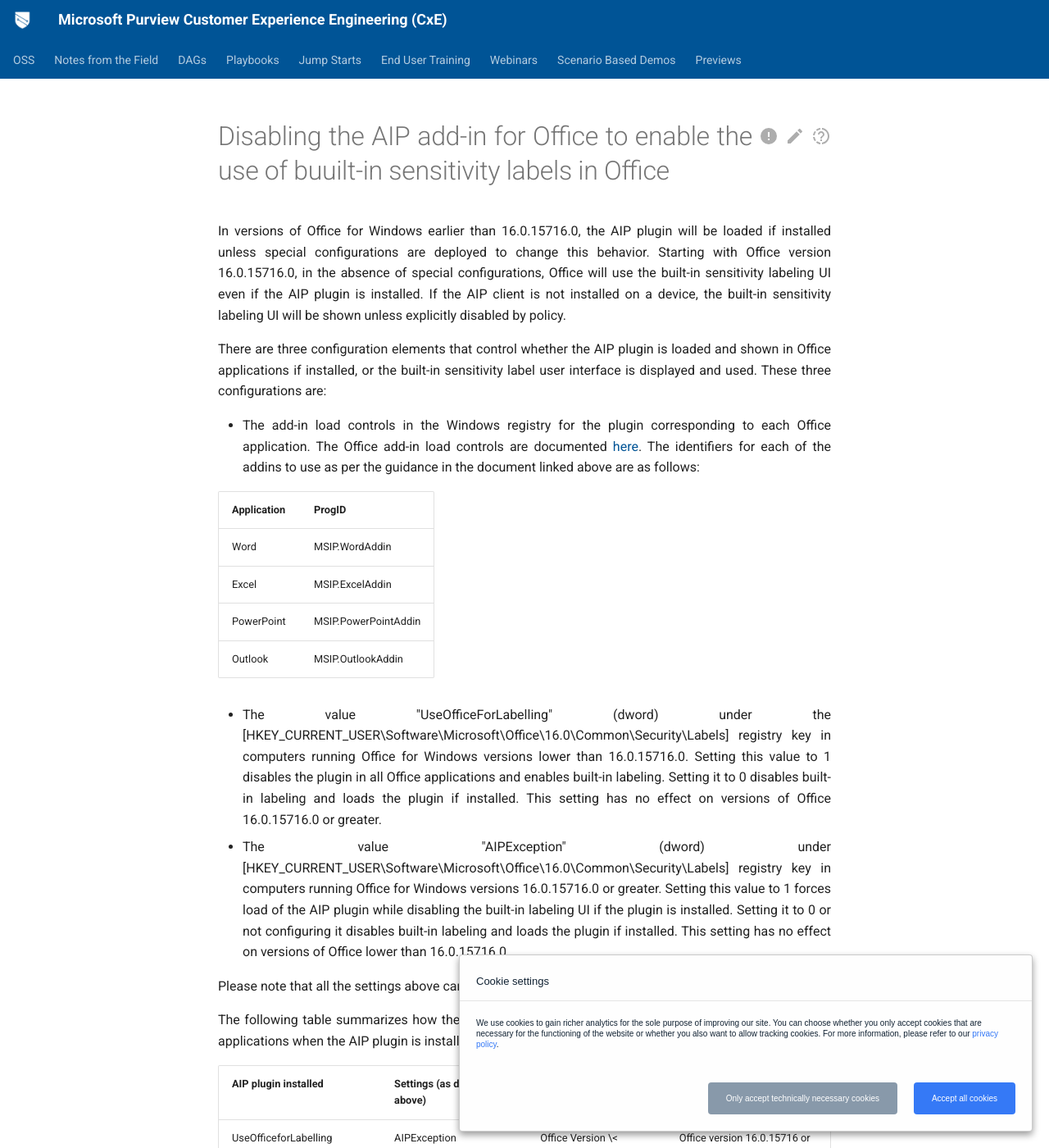
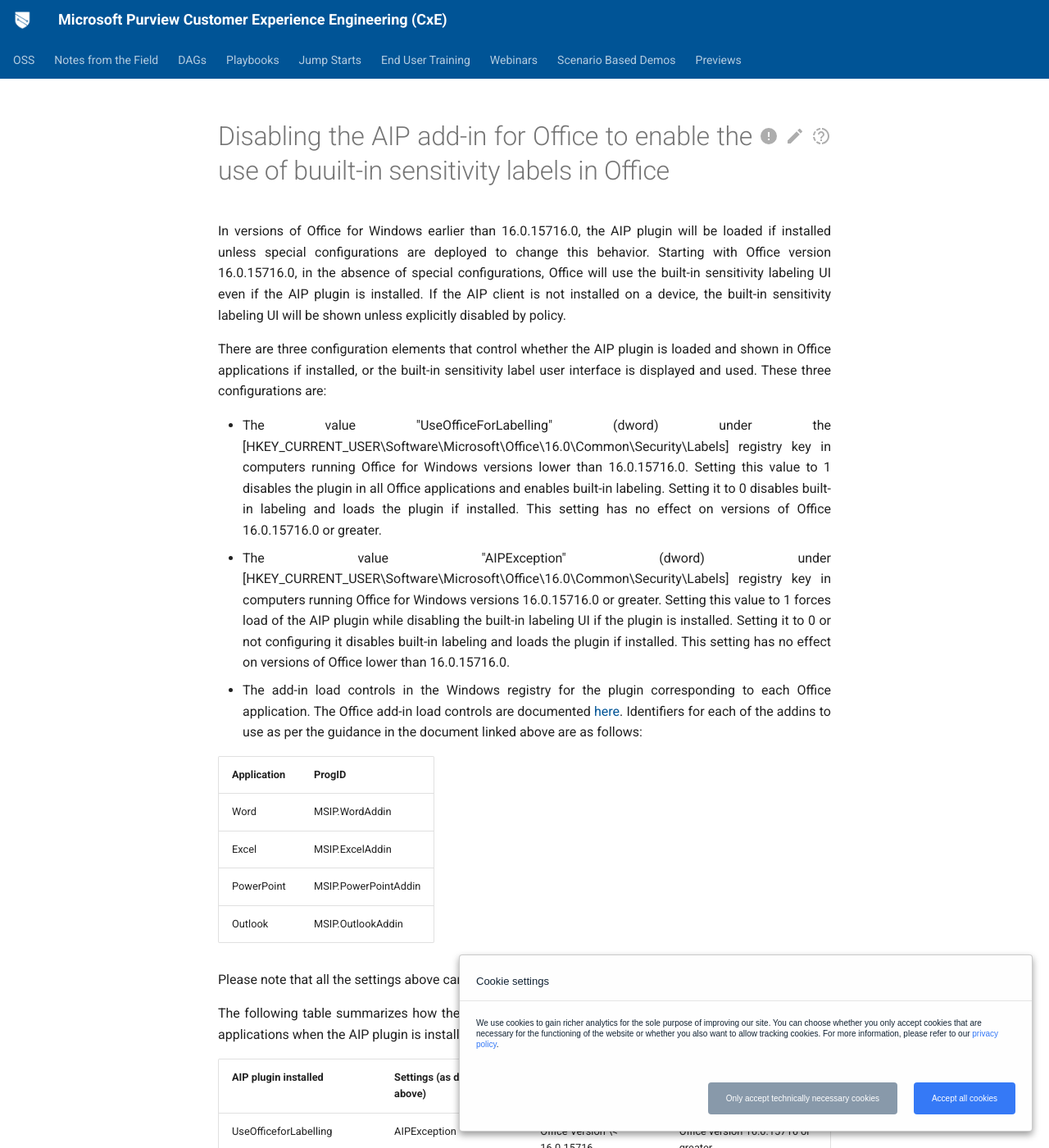
Before and after one commit to microsoft/ComplianceCxE, an MkDocs documentation site: the page built from docs/playbooks/AIP2MIPResources/AIP2MIPSwitch.md, in a window 1280 px wide and 1400 px high. Shown: the whole window at 82% size. Built offline with MkDocs 1.6.1 and Material for MkDocs 9.7.7, drawn with Linux system fonts in a browser that asks for light colours; some of the changed lines change nothing that is shown.

Commit message:
Update AIP2MIPSwitch.md

```diff
--- a/docs/playbooks/AIP2MIPResources/AIP2MIPSwitch.md
+++ b/docs/playbooks/AIP2MIPResources/AIP2MIPSwitch.md
@@ -4,7 +4,9 @@
 
 There are three configuration elements that control whether the AIP plugin is loaded and shown in Office applications if installed, or the built-in sensitivity label user interface is displayed and used. These three configurations are:
 
-- The add-in load controls in the Windows registry for the plugin corresponding to each Office application. The Office add-in load controls are documented [here](https://learn.microsoft.com/en-US/microsoft-365/troubleshoot/group-policy/office-add-in-not-loaded). The identifiers for each of the addins to use as per the guidance in the document linked above are as follows:
+- The value "UseOfficeForLabelling" (dword) under the [HKEY\_CURRENT\_USER\Software\Microsoft\Office\16.0\Common\Security\Labels] registry key in computers running Office for Windows versions lower than 16.0.15716.0. Setting this value to 1 disables the plugin in all Office applications and enables built-in labeling. Setting it to 0 disables built-in labeling and loads the plugin if installed. This setting has no effect on versions of Office 16.0.15716.0 or greater.
+- The value "AIPException" (dword) under [HKEY\_CURRENT\_USER\Software\Microsoft\Office\16.0\Common\Security\Labels] registry key in computers running Office for Windows versions 16.0.15716.0 or greater. Setting this value to 1 forces load of the AIP plugin while disabling the built-in labeling UI if the plugin is installed. Setting it to 0 or not configuring it disables built-in labeling and loads the plugin if installed. This setting has no effect on versions of Office lower than 16.0.15716.0.
+- The add-in load controls in the Windows registry for the plugin corresponding to each Office application. The Office add-in load controls are documented [here](https://learn.microsoft.com/en-US/microsoft-365/troubleshoot/group-policy/office-add-in-not-loaded). Identifiers for each of the addins to use as per the guidance in the document linked above are as follows:
 
  | **Application** | **ProgID** |
  | --- | --- |
@@ -12,9 +14,6 @@
  | Excel | MSIP.ExcelAddin |
  | PowerPoint | MSIP.PowerPointAddin |
  | Outlook | MSIP.OutlookAddin |
-
-- The value "UseOfficeForLabelling" (dword) under the [HKEY\_CURRENT\_USER\Software\Microsoft\Office\16.0\Common\Security\Labels] registry key in computers running Office for Windows versions lower than 16.0.15716.0. Setting this value to 1 disables the plugin in all Office applications and enables built-in labeling. Setting it to 0 disables built-in labeling and loads the plugin if installed. This setting has no effect on versions of Office 16.0.15716.0 or greater.
-- The value "AIPException" (dword) under [HKEY\_CURRENT\_USER\Software\Microsoft\Office\16.0\Common\Security\Labels] registry key in computers running Office for Windows versions 16.0.15716.0 or greater. Setting this value to 1 forces load of the AIP plugin while disabling the built-in labeling UI if the plugin is installed. Setting it to 0 or not configuring it disables built-in labeling and loads the plugin if installed. This setting has no effect on versions of Office lower than 16.0.15716.0.
 
 Please note that all the settings above can be deployed via GPO.
 
```
